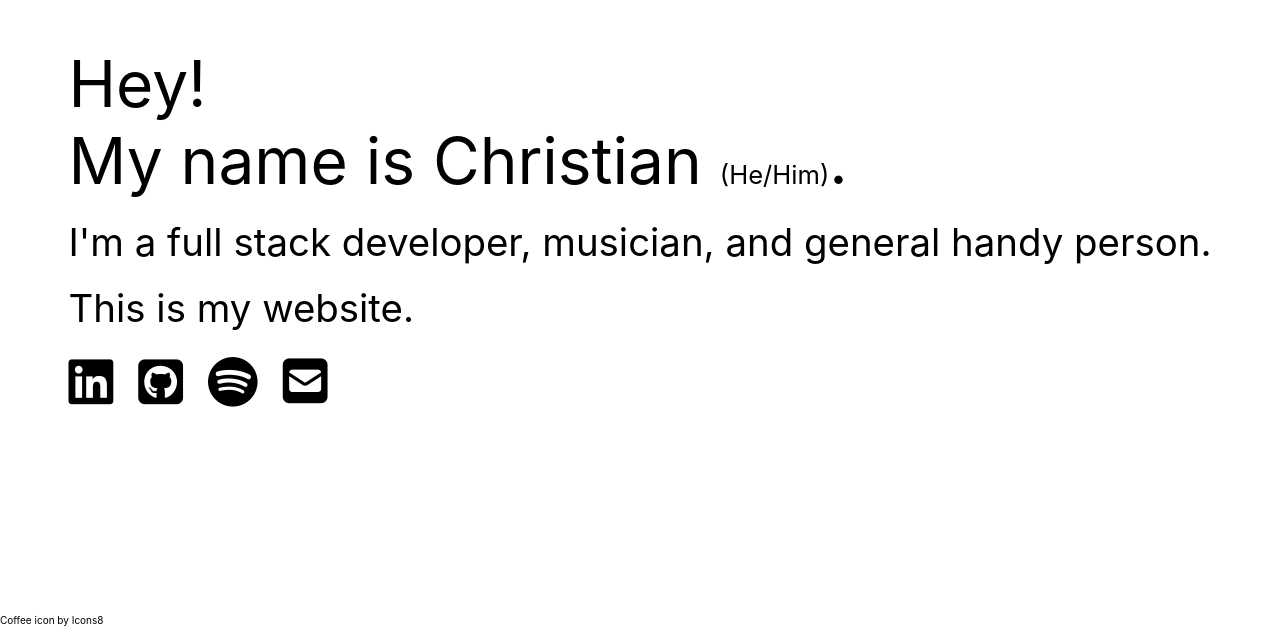
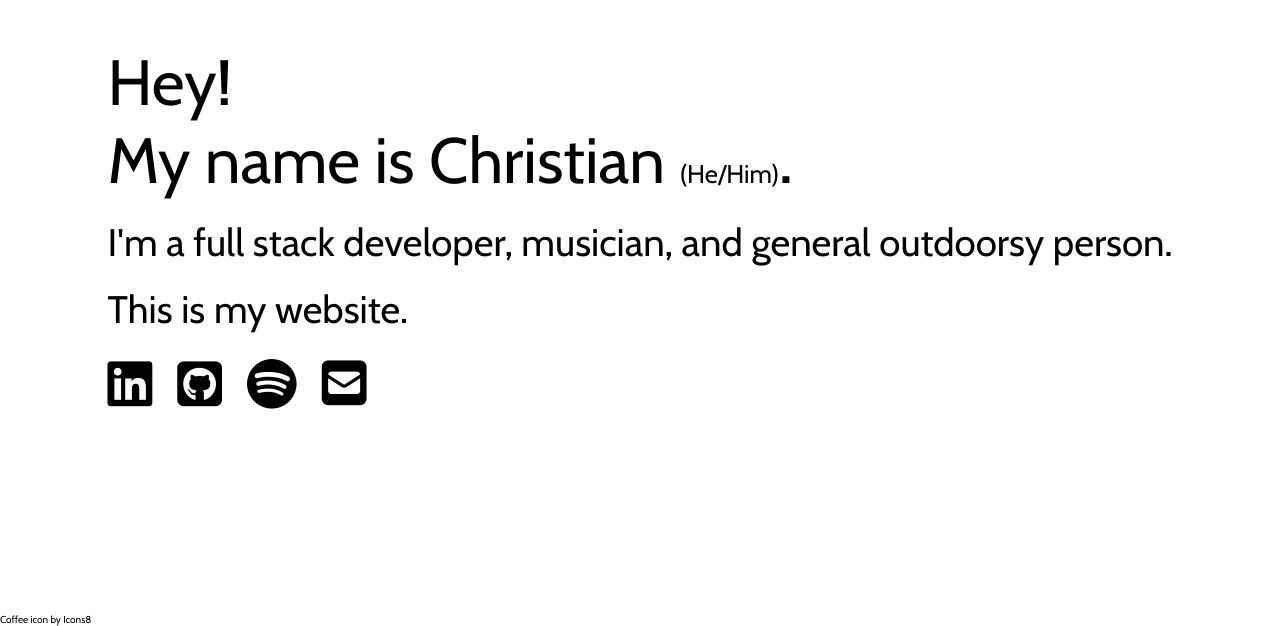
Before and after one commit to somecallmehans/christian-website, a React (Create React App) app: page / in a window 1280 px wide. Shown: the part 174-800 px from the top of the page. Built offline with nearby package versions, Linux system fonts and the light colour scheme.

Commit message:
add font

```diff
--- a/src/App.css
+++ b/src/App.css
@@ -1,8 +1,11 @@
+@import url("https://fonts.googleapis.com/css2?family=Cabin:ital,wght@0,400..700;1,400..700&display=swap");
+
 .App {
   height: 100vh;
   display: flex;
   justify-content: center;
   align-items: center;
+  font-family: "Cabin", sans-serif;
 }
 
 .App > div {
--- a/src/App.js
+++ b/src/App.js
@@ -44,7 +44,7 @@ function App() {
           My name is Christian <span>(He/Him)</span>.
         </div>
         <div className="App-text-content fade delay-2">
-          I'm a full stack developer, musician, and general handy person.
+          I'm a full stack developer, musician, and general outdoorsy person.
         </div>
         <div className="App-text-content fade delay-3">This is my website.</div>
         <div className="icon-container fade delay-4">
```
Also changed, not shown: public/index.html (+0 -24 lines).
